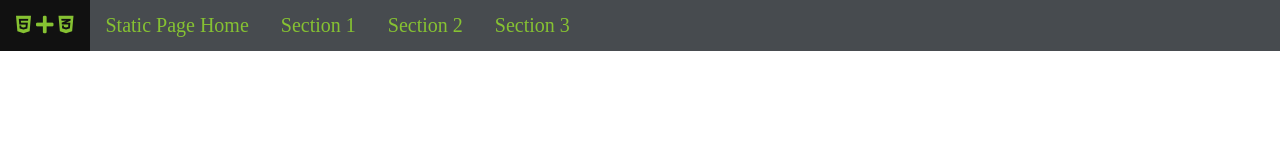
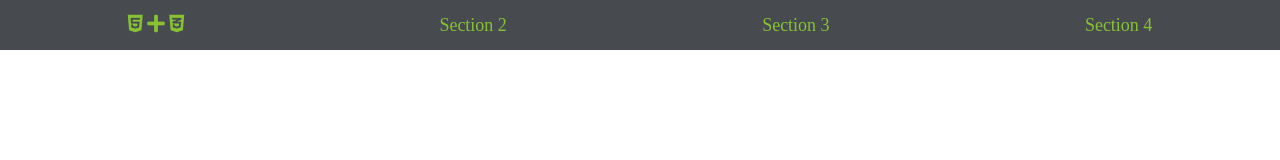
Before and after one commit to Ma7eer/I-ll-name-this-static-page-later, a plain HTML site: page index.html in a window 1280 px wide. Drawn offline with Linux system fonts and the light colour scheme.

Commit message:
Used flexbox for css navbar makes things cleaner and less complex

```diff
--- a/assets/style.css
+++ b/assets/style.css
@@ -1,38 +1,35 @@
+/* General */
+
 html,
 body {
     padding: 0;
     margin: 0;
 }
 
+/* Navbar */
+
 ul {
     display: flex;
+    flex-direction: row;
+    /* default */
+    justify-content: space-around;
     list-style-type: none;
     margin: 0;
     padding: 0;
-    overflow: hidden;
     background-color: #474b4f;
-}
-
-li {
-    float: left;
+    align-items: center;
+    height: 50px;
 }
 
 li a {
-    display: block;
     color: #86c232;
-    text-align: center;
+    text-decoration: none;
+    font-size: 18px;
     padding: 14px 16px;
-    text-decoration: none;
-    font-size: 20px;
-    text-align: center;
 }
 
-li a:hover:not(.active) {
-    background-color: #111;
-}
-
-.active {
-    background-color: #4CAF50;
+ul li :hover:not(.active) {
+    color: #222629;
 }
 
 /* My Color Scheme */
--- a/index.html
+++ b/index.html
@@ -22,18 +22,18 @@
                     <i class="fab fa-css3-alt" style="font-size: 20px;"></i>
                 </a>
             </li>
-            <li>
-                <a href="#">Static Page Home</a>
-            </li>
-            <li>
+            <!-- <li>
                 <a href="#">Section 1</a>
-            </li>
+            </li> -->
             <li>
                 <a href="#">Section 2</a>
             </li>
             <li>
                 <a href="#">Section 3</a>
             </li>
+            <li>
+                <a href="#">Section 4</a>
+            </li>
         </ul>
     </nav>
 </body>
```
